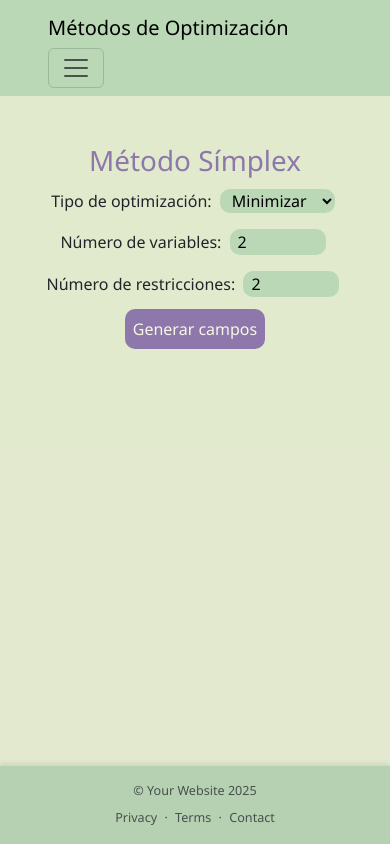
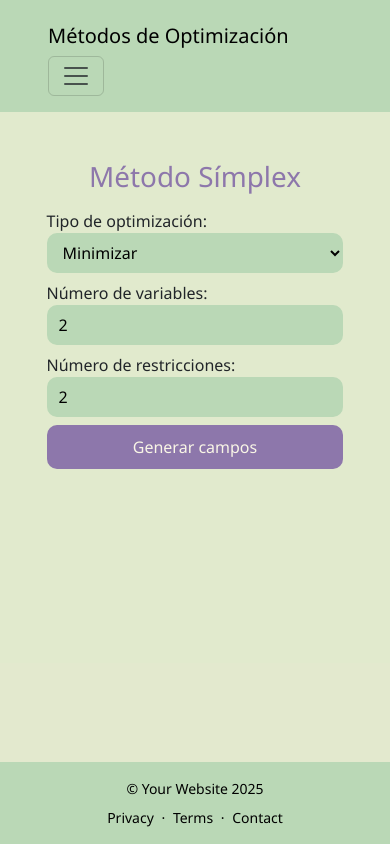
Before and after one commit to m-lucy2405/SystemMOP_PL, a Django app: page /simplex/ in a window 390 px wide. Run offline with Django 5.2, Linux system fonts and the light colour scheme.

Commit message:
Agregando responsividad

```diff
--- a/lineal_solver_PL_MOP/lineal_solver/apps/metodo_simplex/simplex_es.py
+++ b/lineal_solver_PL_MOP/lineal_solver/apps/metodo_simplex/simplex_es.py
@@ -210,7 +210,7 @@ def simplex_estandar(
         labels=headers+["b"]
         divs=[f"{labels[j]}: {float(old[j]):.4f}÷{float(piv):.4f}={float(new[j]):.4f}"
               for j in range(len(old))]
-        ops.append(f"Fila{pr+1}Norm: "+"; ".join(divs))
+        ops.append(f"Fila{pr+1}Norm:\n "+"\n".join(divs))
         tableau[pr]=new
 
         # eliminar
@@ -220,7 +220,7 @@ def simplex_estandar(
             nxt=[old[j]-fct*tableau[pr][j] for j in range(len(old))]
             subs=[f"{labels[j]}: {float(old[j]):.4f}−{float(fct):.4f}×{float(tableau[pr][j]):.4f}"
                   f"={float(nxt[j]):.4f}" for j in range(len(old))]
-            ops.append(f"Fila{i+1}Act: "+"; ".join(subs))
+            ops.append(f"Fila{i+1}Act:\n "+"\n".join(subs))
             tableau[i]=nxt
 
         leaving=basis[pr]; entering=headers[pc]; basis[pr]=entering
--- a/lineal_solver_PL_MOP/lineal_solver/static/css/base.css
+++ b/lineal_solver_PL_MOP/lineal_solver/static/css/base.css
@@ -1,5 +1,6 @@
 @import url('variables.css');
 
+/* -------------------- NAVBAR -------------------- */
 .navbar-custom {
     background-color: var(--color-primario) !important;
 }
@@ -9,10 +10,12 @@
     color: var(--color-negro) !important;
 }
 
-.navbar-custom .navbar-brand:hover, .navbar-custom .nav-link:hover {
+.navbar-custom .navbar-brand:hover,
+.navbar-custom .nav-link:hover {
     color: var(--color-blanco) !important;
 }
 
+/* -------------------- FOOTER -------------------- */
 .footer-custom {
     background-color: var(--color-primario) !important;
     color: var(--color-negro) !important;
@@ -27,33 +30,31 @@
     color: var(--color-blanco) !important;
 }
 
-/* Asegura que el html y body ocupen el 100% de la pantalla */
+/* -------------------- LAYOUT: Sticky Footer -------------------- */
 html, body {
-  height: 100%;
-  margin: 0;
-  padding: 0;
-  background-color: #e3e9ce;
-  font-family: 'Segoe UI', Tahoma, Geneva, Verdana, sans-serif;
+    height: 100%;
+    margin: 0;
+    padding: 0;
+    background-color: #e3e9ce;
+    font-family: 'Segoe UI', Tahoma, Geneva, Verdana, sans-serif;
+    display: flex;
+    flex-direction: column;
 }
 
 body {
-  display: flex;
-  flex-direction: column;
-  min-height: 100vh; /* <-- Esto es crucial */
+    min-height: 100vh; /* Se asegura que el contenido crezca si es necesario */
 }
 
 main {
-  flex: 1; /* Ocupa todo el espacio disponible */
+    flex: 1; /* El contenido principal ocupa el espacio restante */
+    display: flex;
+    flex-direction: column;
 }
-.fixed-footer {
-  position: fixed;
-  bottom: 0;
-  left: 0;
-  width: 100%;
-  background-color: #b6d1b2;
-  text-align: center;
-  padding: 1rem;
-  font-size: 0.9rem;
-  z-index: 999;
-  box-shadow: 0 -2px 5px rgba(0, 0, 0, 0.1);
+
+/* Unificar altura visual entre navbar y footer */
+.navbar-custom,
+.footer-custom {
+    padding-top: 1rem;
+    padding-bottom: 1rem;
+    font-size: 1rem;
 }
--- a/lineal_solver_PL_MOP/lineal_solver/static/css/simplex.css
+++ b/lineal_solver_PL_MOP/lineal_solver/static/css/simplex.css
@@ -1,4 +1,6 @@
 @import url('variables.css');
+
+/* -------------------- CONTENEDORES GENERALES -------------------- */
 
 .contenedor-simplex {
     background-color: var(--color-secundario) !important;
@@ -6,50 +8,150 @@
     flex-direction: column;
     align-items: center;
     justify-content: center;
+    padding: 1rem;
+    width: 100%;
 }
 
 .titulo-simplex {
     color: var(--color-oscuro);
+    text-align: center;
+    margin-bottom: 1rem;
+    width: 100%;
 }
 
-.contenedor-campos{
+.contenedor-campos {
     display: flex;
     flex-direction: column;
-    align-items: center;
-    width: fit-content;
     gap: 8px;
+    width: 100%;
+    max-width: 600px;
+    padding: 0 1rem;
+    box-sizing: border-box;
 }
 
-.botones-simplex{
+.botones-simplex {
     background-color: var(--color-oscuro);
     border: none;
     border-radius: 10px;
-    padding: 8px;
+    padding: 10px;
+    color: var(--color-claro);
+    cursor: pointer;
+    transition: background 0.2s ease;
+    width: 100%;
+}
+
+.botones-simplex:hover {
+    background-color: #333;
+}
+
+.input-campos {
+    background-color: var(--color-primario);
+    border: none;
+    border-radius: 10px;
+    padding: 8px 12px;
+    font-size: 1rem;
+    width: 100%;
+    box-sizing: border-box;
+}
+
+.box-solution {
+    background-color: var(--color-primario);
+    padding: 25px;
+    margin: 15px auto;
+    border-radius: 15px;
+    border-left: 5px solid var(--color-oscuro);
+    width: 100%;
+    max-width: 800px;
+    box-sizing: border-box;
+    overflow-x: auto;
+}
+
+.btn-resolver-limpiar {
+    display: flex;
+    flex-direction: column;
+    gap: 10px;
+    width: 100%;
+    margin-top: 1rem;
+}
+
+.btn-resolver-limpiar button {
+    width: 100%;
+}
+
+.contenedor-oculto {
+    visibility: hidden;
+}
+
+/* -------------------- FUNCIÓN OBJETIVO Y RESTRICCIONES -------------------- */
+
+.fila-funcion,
+.fila-restriccion {
+    display: flex;
+    flex-wrap: nowrap;
+    align-items: center;
+    gap: 10px;
+    width: 100%;
+    overflow-x: auto;
+    padding: 8px 0;
+}
+
+.grupo-variables {
+    display: flex;
+    align-items: center;
+    gap: 4px;
+}
+
+.grupo-variables input {
+    width: 70px;
+    font-size: 1rem;
+}
+
+.grupo-variables span {
+    white-space: nowrap;
+    font-size: 1rem;
+}
+
+.fila-restriccion select,
+.fila-restriccion input[type="number"]:not(.input-campos) {
+    width: 70px;
+    font-size: 1rem;
+}
+
+/* -------------------- TABLAS Y RESULTADOS -------------------- */
+
+.tabla-wrapper {
+    width: 100%;
+    overflow-x: auto;
+}
+
+.tabla-resultante {
+    background-color: var(--color-secundario);
+    width: 100%;
+    border-collapse: collapse;
+    margin: 15px 0;
+    min-width: 500px;
+}
+
+.tabla-resultante-encabezado {
+    background-color: var(--color-oscuro);
     color: var(--color-claro);
 }
 
-.input-campos{
-    background-color: var(--color-primario);
-    border: none;
-    border-radius: 10px;
-    padding-left: 8px;
-    padding-right: 8px;
-    margin: 4px;
+th, td {
+    border: 1px solid #ddd;
+    padding: 8px;
+    text-align: center;
 }
 
-.box-solution{
-    background-color: var(--color-primario);
-    padding: 25px;
-    margin: 15px;
-    border-radius: 15px;
-    border-left: 5px solid var(--color-oscuro);
+th {
+    background: #f2f2f2;
 }
 
-.contenedor-oculto{
-    visibility: hidden;
+.box-solution-titulo {
+    color: var(--color-oscuro);
+    margin-bottom: 10px;
 }
 
-/* ---------- estilos ---------- */
 .artificial {
     background: #ffeeee;
     padding: 8px;
@@ -69,18 +171,82 @@
     margin: 15px 0;
 }
 
-table {
-    border-collapse: collapse;
-    margin: 15px 0;
+#resultado-wrapper {
+    width: 100%;
+    box-sizing: border-box;
+    padding: 1rem;
 }
 
-th,
-td {
+/* -------------------- GRAFICA RESPONSIVA -------------------- */
+
+.grafica-responsive {
+    width: 100%;
+    max-width: 100%;
+    height: auto;
     border: 1px solid #ddd;
-    padding: 8px;
-    text-align: center;
+    display: block;
+    margin: 0 auto;
 }
 
-th {
-    background: #f2f2f2;
+/* -------------------- RESPONSIVO -------------------- */
+
+@media (max-width: 576px) {
+    .contenedor-campos {
+        padding: 0 10px;
+    }
+
+    .fila-funcion,
+    .fila-restriccion {
+        overflow-x: auto;
+        flex-wrap: nowrap;
+    }
+
+    .grupo-variables input,
+    .fila-restriccion select,
+    .fila-restriccion input[type="number"]:not(.input-campos) {
+        width: 70px;
+    }
+
+    .botones-simplex,
+    .input-campos {
+        min-width: 70px;
+    }
+
+    .box-solution {
+        width: 100%;
+        max-width: 100%;
+        box-sizing: border-box;
+        padding: 1rem;
+        margin: 1rem 0;
+        font-size: 0.95rem;
+    }
+
+    #resultado-wrapper {
+        padding: 0.5rem;
+    }
+
+    table {
+        font-size: 0.85rem;
+    }
+
+    th, td {
+        padding: 6px;
+    }
 }
+
+/* -------------------- TABLET Y PC -------------------- */
+
+@media (min-width: 577px) {
+    .grupo-variables input {
+        width: 70px;
+    }
+
+    .fila-restriccion select,
+    .fila-restriccion input[type="number"]:not(.input-campos) {
+        width: 70px;
+    }
+
+    .contenedor-campos {
+        max-width: 700px;
+    }
+}
--- a/lineal_solver_PL_MOP/lineal_solver/static/js/simplex.js
+++ b/lineal_solver_PL_MOP/lineal_solver/static/js/simplex.js
@@ -2,21 +2,39 @@
 function generarCampos() {
     const n = +document.getElementById('n').value,
           m = +document.getElementById('m').value;
-    let html = '<h3>Función objetivo</h3>';
-    for (let i = 1; i <= n; i++)
-        html += `<input class="input-campos" name="obj${i}" type="number" step="any" required> x<sub>${i}</sub> `;
-    html += '<h3>Restricciones</h3>';
+
+    let html = '<h3>Función objetivo</h3><div class="fila-funcion">';
+
+    for (let i = 1; i <= n; i++) {
+        html += `<span class="grupo-variables">
+                    <input class="input-campos" name="obj${i}" type="number" step="any" required>
+                    <span>x<sub>${i}</sub></span>
+                 </span>`;
+    }
+
+    html += '</div><h3>Restricciones</h3>';
+
     for (let j = 1; j <= m; j++) {
-        for (let i = 1; i <= n; i++)
-            html += `<input class="input-campos" name="cons${j}_${i}" type="number" step="any" required> x<sub>${i}</sub> `;
+        html += '<div class="fila-restriccion">';
+
+        for (let i = 1; i <= n; i++) {
+            html += `<span class="grupo-variables">
+                        <input class="input-campos" name="cons${j}_${i}" type="number" step="any" required>
+                        <span>x<sub>${i}</sub></span>
+                     </span>`;
+        }
+
         html += `<select class="input-campos" name="type${j}">
                     <option value="<=">≤</option>
                     <option value=">=">≥</option>
                     <option value="=">=</option>
                  </select>
-                         <input class="input-campos" name="rhs${j}" type="number" step="any" required><br>`;
+                 <input class="input-campos" name="rhs${j}" type="number" step="any" required>
+                 </div>`;
     }
-    document.querySelector('.btn-resolver-limpiar').classList.remove('contenedor-oculto');
+
+    document.querySelector('.btn-resolver').classList.remove('contenedor-oculto');
+    document.querySelector('.btn-limpiar').classList.remove('contenedor-oculto');
     document.getElementById('campos').innerHTML = html;
 }
 
@@ -24,16 +42,23 @@ function generarCampos() {
 function limpiarFormulario() {
     document.querySelector('form').reset();
     document.getElementById('campos').innerHTML = '';
-    document.querySelector('.btn-resolver-limpiar').classList.add('contenedor-oculto')
+    document.querySelector('.btn-resolver').classList.add('contenedor-oculto');
+    document.querySelector('.btn-limpiar').classList.add('contenedor-oculto');
     const res = document.getElementById('resultado-wrapper');
     if (res) res.remove();
+
     window.scrollTo({ top: 0, behavior: 'smooth' });
 }
 
-/* MathJax */
-window.MathJax = { tex: { inlineMath: [['\\(', '\\)'], ['\\[', '\\]']] }, svg: { fontCache: 'global' } };
+/* ========= MathJax ========= */
+window.MathJax = {
+    tex: {
+        inlineMath: [['\\(', '\\)'], ['\\[', '\\]']]
+    },
+    svg: { fontCache: 'global' }
+};
 
-/* 1️⃣ resaltado manual de pivote – opcional si agregas <td class="pivot-cell"> en backend */
+/* ========= resaltado de pivote (opcional si usas pivot-cell) ========= */
 document.addEventListener('DOMContentLoaded', () => {
     document.querySelectorAll('.pivot-cell').forEach(c => {
         c.style.background = '#fffacd';
@@ -41,7 +66,7 @@ window.MathJax = { tex: { inlineMath: [['\\(', '\\)'], ['\\[', '\\]']] }, svg: {
     });
 });
 
-    /* 2️⃣ evita diálogo de reenvío al recargar */
+/* ========= evita reenvío al recargar ========= */
 if (window.history.replaceState) {
     window.history.replaceState(null, '', window.location.pathname);
 }
--- a/lineal_solver_PL_MOP/lineal_solver/templates/bases/footer.html
+++ b/lineal_solver_PL_MOP/lineal_solver/templates/bases/footer.html
@@ -1,4 +1,4 @@
-<footer class="fixed-footer text-muted">
+<footer class="footer-custom text-muted">
   <div class="container">
     <div class="row align-items-center justify-content-between flex-column flex-sm-row">
       <div class="col-auto small mb-2 mb-sm-0">
```
Also changed, not shown: lineal_solver_PL_MOP/lineal_solver/apps/metodo_simplex/templates/simplex_form.html (+16 -14 lines). Lines whose indentation alone changed are shown as unchanged.
